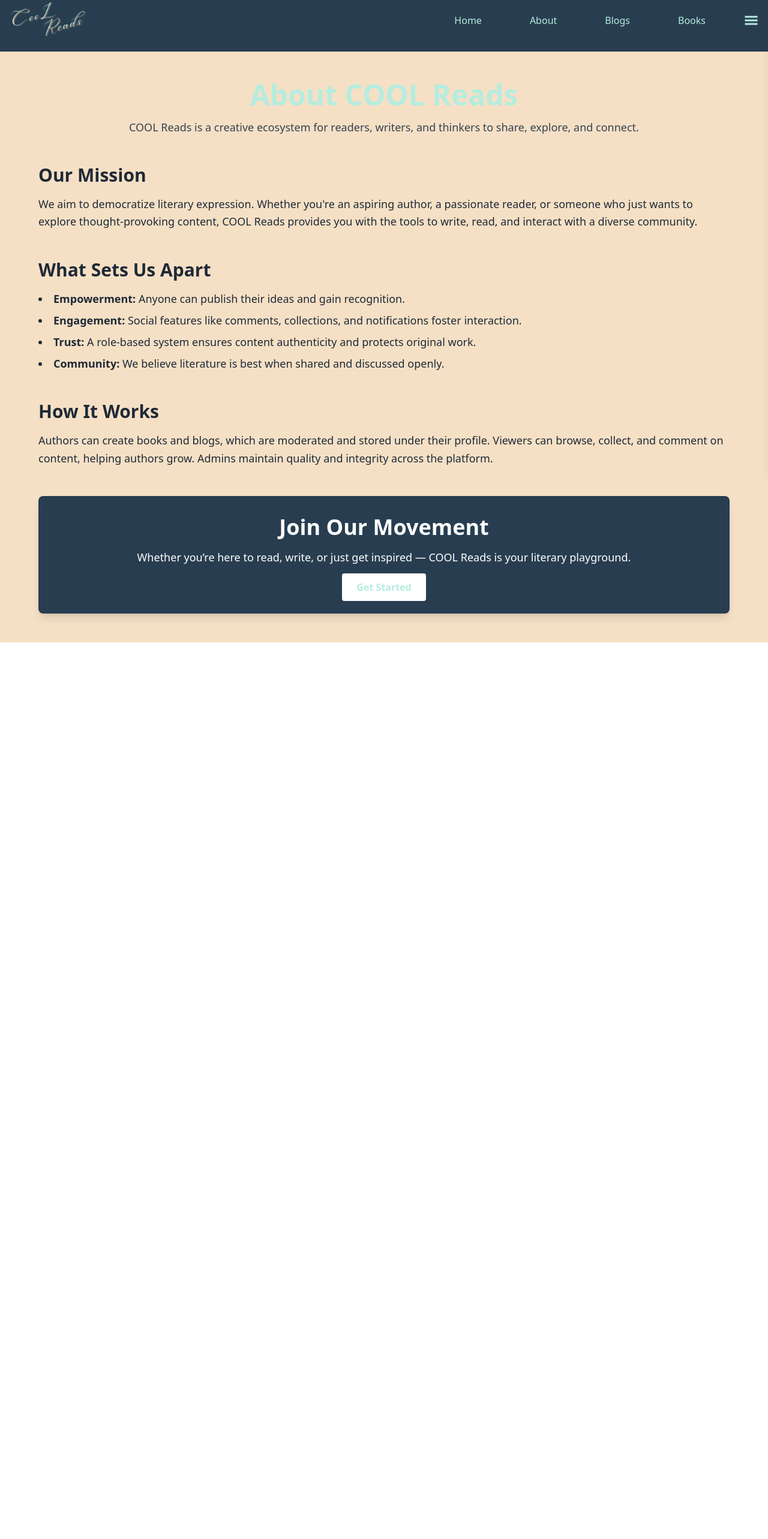
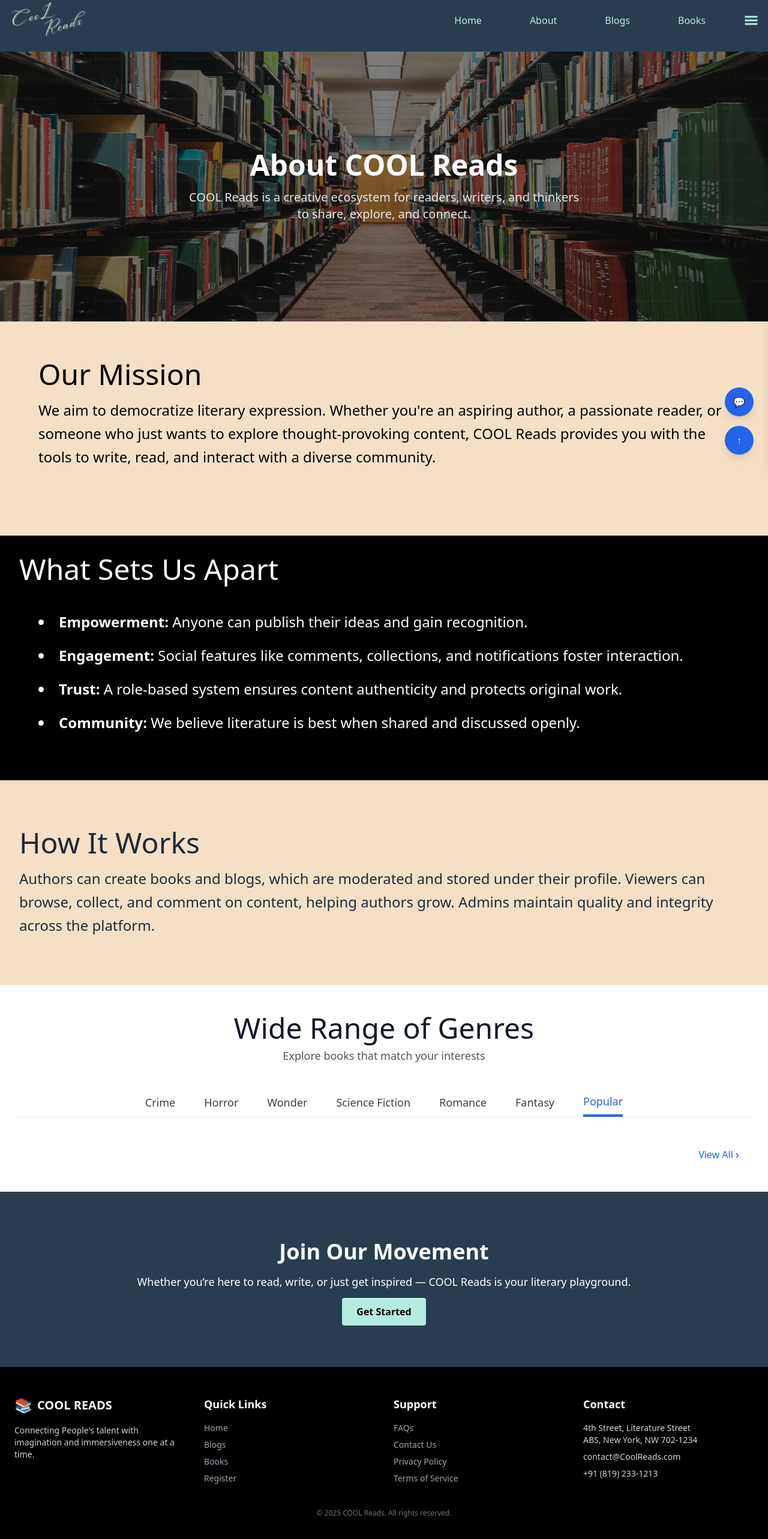
Before and after one commit to Nihaar75858/Cool-Reads, a React (Create React App) app in the folder frontend/: page /about in a window 1280 px wide. Shown: the part 18-2584 px from the top of the page at 60% size. Before the commit the page ends 1089 px from the top, so only its background shows below. Built offline with nearby package versions, Linux system fonts and the light colour scheme.

Commit message:
About section and directories updated

```diff
--- a/frontend/src/App.js
+++ b/frontend/src/App.js
@@ -10,9 +10,9 @@ import Notifications from './components/Notifications/Notifications';
 import About from './pages/About/About';
 
 // Blog
-import CreateBlog from './pages/Author/Blog/CreateBlog/CreateBlog';
-import ViewBlogs from './pages/Author/Blog/ViewBlog/ViewBlog';
-import BlogDetail from './pages/Author/Blog/ViewBlog/BlogDetail';
+import CreateBlog from './pages/Blog/CreateBlog/CreateBlog';
+import ViewBlogs from './pages/Blog/ViewBlog/ViewBlog';
+import BlogDetail from './pages/Blog/ViewBlog/BlogDetail';
 
 
 // Author
@@ -57,17 +57,17 @@ function App() {
         <Route path="/blogs/:id" element={<BlogDetail />} />
         <Route path="/publicblogs" element={<ViewBlogs />} />
 
-        <Route path="/notifications" element={<Notifications />} />
-
         // Author
-        <Route path="/authordashboard" element={<AuthorDashboard user={user} />} />
-        <Route path="/admin/addpublications" element={<AddPublication user={user} />} />
-        <Route path="/addbook" element={<AddBook />} />
+        <Route path="/author/authordashboard" element={<AuthorDashboard user={user} />} />
+        <Route path="/author/addbook" element={<AddBook />} />
+        <Route path="/author/notifications" element={<Notifications />} />
 
         // Admin
+        <Route path="/admin/addpublications" element={<AddPublication user={user} />} />
         <Route path="/admin/viewpublications" element={<AdminNotification />} />
         <Route path="/admin/admindashboard" element={<AdminDashboard />} />
         <Route path="/admin/requests/:id" element={<BookRequestDetail />} />
+        <Route path="/admin/notifications" element={<Notifications />} />
 
         // Viewer
         <Route path="/viewerdashboard" element={<ViewerDashboard user={user} />} />
--- a/frontend/src/components/constants/utils.jsx
+++ b/frontend/src/components/constants/utils.jsx
@@ -23,8 +23,8 @@ const NavigationConfig = {
         { name: "Notifications", to: "/admin/notifications", submenus: null },
     ],
     2: [
-        { name: "Home", to: "/authordashboard", submenus: null },
-        { name: "Books", to: "/addbook", submenus: null },
+        { name: "Home", to: "/author/authordashboard", submenus: null },
+        { name: "Books", to: "/author/addbook", submenus: null },
         {
             name: "Blogs", submenus: [
                 { name: "Create Blog", to: "/createblog" },
--- a/frontend/src/pages/About/About.jsx
+++ b/frontend/src/pages/About/About.jsx
@@ -1,32 +1,50 @@
-import React from 'react';
+import React, { useState, useEffect } from 'react';
 
 const About = () => {
+  const genres = ['Crime', 'Horror', 'Wonder', 'Science Fiction', 'Romance', 'Fantasy', 'Popular'];
+  const [selectedGenre, setSelectedGenre] = useState('Popular');
+
   return (
-    <div className="min-h-screen bg-custombg text-gray-800 px-6 py-12">
-      <div className="max-w-6xl mx-auto space-y-12">
+    <div className="min-h-screen bg-custombg text-gray-800 ">
 
-        {/* Heading */}
-        <div className="text-center">
-          <h1 className="text-5xl font-bold mb-4 text-navtext">About COOL Reads</h1>
-          <p className="text-lg text-gray-700">
+      <div className="relative w-full h-[450px]">
+        {/* Background Image */}
+        <img
+          src="/aboutbg.jpg"
+          alt="COOL Reads"
+          className="w-full h-full"
+        />
+
+        {/* Overlay */}
+        <div className="absolute inset-0 bg-black bg-opacity-50 flex flex-col items-center justify-center text-center px-4">
+          <h1 className="text-4xl md:text-5xl font-bold text-white mb-4">About COOL Reads</h1>
+          <p className="text-lg md:text-xl text-gray-200 max-w-2xl">
             COOL Reads is a creative ecosystem for readers, writers, and thinkers to share, explore, and connect.
           </p>
         </div>
+      </div>
+
+
+      <div className="space-y-12 p-8 pb-20">
 
         {/* Mission Section */}
-        <section>
-          <h2 className="text-3xl font-semibold mb-4">Our Mission</h2>
-          <p className="text-lg leading-relaxed">
+        <section className="text-black p-8">
+          <h2 className="text-5xl mb-4">Our Mission</h2>
+          <p className="text-2xl leading-relaxed">
             We aim to democratize literary expression. Whether you're an aspiring author, a passionate reader,
             or someone who just wants to explore thought-provoking content, COOL Reads provides you with the
             tools to write, read, and interact with a diverse community.
           </p>
         </section>
 
+      </div>
+
+      <div className="space-y-12">
+
         {/* Values Section */}
-        <section>
-          <h2 className="text-3xl font-semibold mb-4">What Sets Us Apart</h2>
-          <ul className="list-disc list-inside text-lg space-y-2">
+        <section className='bg-black text-white p-8 pb-20'>
+          <h2 className="text-5xl mb-12">What Sets Us Apart</h2>
+          <ul className="list-disc list-inside text-2xl space-y-6 px-8">
             <li><strong>Empowerment:</strong> Anyone can publish their ideas and gain recognition.</li>
             <li><strong>Engagement:</strong> Social features like comments, collections, and notifications foster interaction.</li>
             <li><strong>Trust:</strong> A role-based system ensures content authenticity and protects original work.</li>
@@ -35,30 +53,132 @@ const About = () => {
         </section>
 
         {/* How it Works Section */}
-        <section>
-          <h2 className="text-3xl font-semibold mb-4">How It Works</h2>
-          <p className="text-lg leading-relaxed">
+        <section className="pb-20 p-8">
+          <h2 className="text-5xl mb-4">How It Works</h2>
+          <p className="text-2xl leading-relaxed">
             Authors can create books and blogs, which are moderated and stored under their profile.
             Viewers can browse, collect, and comment on content, helping authors grow. Admins maintain
             quality and integrity across the platform.
           </p>
         </section>
 
+      </div>
+
+
+      <div className="bg-white px-6 relative space-y-12 py-12">
+        {/* Title */}
+        <div className="text-center mb-6">
+          <h1 className="text-4xl md:text-5xl text-gray-900">Wide Range of Genres</h1>
+          <p className="text-lg text-gray-600 mt-2">Explore books that match your interests</p>
+        </div>
+
+        {/* Tabs */}
+        <div className="flex justify-center space-x-12 border-b border-gray-200 mt-6">
+          {genres.map((genre) => (
+            <button
+              key={genre}
+              onClick={() => setSelectedGenre(genre)}
+              className={`pb-2 text-lg font-medium ${selectedGenre === genre
+                ? 'text-blue-600 border-b-4 border-blue-600'
+                : 'text-gray-700 hover:text-blue-500'
+                }`}
+            >
+              {genre}
+            </button>
+          ))}
+        </div>
+
+        {/* View All Button */}
+        <div className="flex justify-end mt-6 pr-6">
+          <button className="text-blue-600 font-medium flex items-center gap-1 hover:underline">
+            View All
+            <span className="text-xl">›</span>
+          </button>
+        </div>
+
+        {/* Floating Icons */}
+        <div className="fixed bottom-6 right-6 space-y-4 z-50">
+          <button className="bg-blue-600 text-white w-12 h-12 rounded-full flex items-center justify-center shadow-lg hover:bg-blue-700 transition">
+            💬
+          </button>
+          <button
+            onClick={() => window.scrollTo({ top: 0, behavior: 'smooth' })}
+            className="bg-blue-600 text-white w-12 h-12 rounded-full flex items-center justify-center shadow-lg hover:bg-blue-700 transition"
+          >
+            ↑
+          </button>
+        </div>
+      </div>
+
+      <div className="space-y-20">
         {/* Call to Action */}
-        <section className="bg-logobg text-white rounded-lg p-8 text-center shadow-lg">
+        <section className="bg-logobg text-white py-20 text-center shadow-lg">
           <h2 className="text-4xl font-bold mb-4">Join Our Movement</h2>
           <p className="text-lg mb-6">
             Whether you’re here to read, write, or just get inspired — COOL Reads is your literary playground.
           </p>
           <a
             href="/register"
-            className="bg-white text-navtext font-semibold px-6 py-3 rounded hover:bg-gray-200 transition"
+            className="bg-navtext text-black font-semibold px-6 py-3 rounded hover:bg-gray-200 transition"
           >
             Get Started
           </a>
         </section>
 
       </div>
+
+      <footer className="bg-black text-white py-12">
+        <div className="max-w-7xl mx-auto px-6 grid grid-cols-1 sm:grid-cols-2 md:grid-cols-4 gap-8">
+
+          {/* Logo + About */}
+          <div>
+            <h2 className="text-xl font-bold flex items-center gap-2 mb-4">
+              <span className="text-blue-400 text-2xl">📚</span> COOL READS
+            </h2>
+            <p className="text-sm text-gray-300">
+              Connecting People's talent with imagination and immersiveness one at a time.
+            </p>
+          </div>
+
+          {/* Quick Links */}
+          <div>
+            <h3 className="text-lg font-semibold mb-4">Quick Links</h3>
+            <ul className="space-y-2 text-gray-400 text-sm">
+              <li><a href="/" className="hover:text-white">Home</a></li>
+              <li><a href="#" className="hover:text-white">Blogs</a></li>
+              <li><a href="#" className="hover:text-white">Books</a></li>
+              <li><a href="/register" className="hover:text-white">Register</a></li>
+            </ul>
+          </div>
+
+          {/* Support */}
+          <div>
+            <h3 className="text-lg font-semibold mb-4">Support</h3>
+            <ul className="space-y-2 text-gray-400 text-sm">
+              <li><a href="#" className="hover:text-white">FAQs</a></li>
+              <li><a href="#" className="hover:text-white">Contact Us</a></li>
+              <li><a href="#" className="hover:text-white">Privacy Policy</a></li>
+              <li><a href="#" className="hover:text-white">Terms of Service</a></li>
+            </ul>
+          </div>
+
+          {/* Contact */}
+          <div>
+            <h3 className="text-lg font-semibold mb-4">Contact</h3>
+            <p className="text-sm text-gray-300 mb-2">
+              4th Street, Literature Street<br />
+              ABS, New York, NW 702-1234
+            </p>
+            <p className="text-sm text-gray-300 mb-2">contact@CoolReads.com</p>
+            <p className="text-sm text-gray-300">+91 (819) 233-1213</p>
+          </div>
+
+        </div>
+
+        <div className="text-center text-gray-500 text-xs mt-10">
+          &copy; {new Date().getFullYear()} COOL Reads. All rights reserved.
+        </div>
+      </footer>
     </div>
   );
 };
--- /dev/null
+++ b/frontend/src/pages/Author/Notifications/AuthorNotifications.jsx
@@ -0,0 +1,68 @@
+import React, { useEffect, useState } from 'react';
+import axios from 'axios';
+import { useUser } from '../../components/Context/UserContext';
+
+const AuthorNotifications = () => {
+  const { user } = useUser();
+  const [books, setBooks] = useState([]);
+  const [loading, setLoading] = useState(true);
+
+  useEffect(() => {
+    const fetchAuthorBooks = async () => {
+      if (!user?._id) return;
+      try {
+        const response = await axios.get(`http://localhost:5000/api/books/author/${user._id}`);
+        setBooks(response.data);
+      } catch (error) {
+        console.error("Error fetching books:", error);
+      } finally {
+        setLoading(false);
+      }
+    };
+
+    fetchAuthorBooks();
+  }, [user]);
+
+  const getStatusColor = (status) => {
+    switch (status) {
+      case 'Accepted':
+        return 'text-green-600';
+      case 'Rejected':
+        return 'text-red-600';
+      case 'Pending':
+      default:
+        return 'text-yellow-500';
+    }
+  };
+
+  return (
+    <div className="min-h-screen bg-custombg p-8">
+      <div className="max-w-4xl mx-auto bg-white shadow-md rounded-lg p-6">
+        <h1 className="text-3xl font-bold mb-6 text-navtext">Your Book Notifications</h1>
+
+        {loading ? (
+          <p className="text-gray-600">Loading notifications...</p>
+        ) : books.length === 0 ? (
+          <p className="text-gray-600">No books submitted yet.</p>
+        ) : (
+          <ul className="space-y-4">
+            {books.map((book) => (
+              <li key={book._id} className="border p-4 rounded-md shadow-sm bg-gray-50">
+                <div className="flex justify-between items-center">
+                  <div>
+                    <h2 className="text-xl font-semibold text-gray-800">{book.title}</h2>
+                    <p className={`mt-1 font-medium ${getStatusColor(book.status)}`}>
+                      Status: {book.status}
+                    </p>
+                  </div>
+                </div>
+              </li>
+            ))}
+          </ul>
+        )}
+      </div>
+    </div>
+  );
+};
+
+export default AuthorNotifications;
--- a/frontend/src/pages/Author/Blog/CreateBlog/CreateBlog.jsx
+++ b/frontend/src/pages/Blog/CreateBlog/CreateBlog.jsx
@@ -1,7 +1,7 @@
 import React, { useState, useEffect } from 'react';
 import { useNavigate } from 'react-router-dom';
 import axios from 'axios';
-import { useUser } from '../../../../components/Context/UserContext';
+import { useUser } from '../../../components/Context/UserContext';
 
 const CreateBlog = () => {
   const [authorFirstName, setAuthorFirstName] = useState('');
--- a/frontend/src/pages/DashBoard/Dashboard.jsx
+++ b/frontend/src/pages/DashBoard/Dashboard.jsx
@@ -128,10 +128,10 @@ const Dashboard = () => {
           <div>
             <h3 className="text-lg font-semibold mb-4">Quick Links</h3>
             <ul className="space-y-2 text-gray-400 text-sm">
-              <li><a href="#" className="hover:text-white">About</a></li>
+              <li><a href="/about" className="hover:text-white">About</a></li>
               <li><a href="#" className="hover:text-white">Blogs</a></li>
               <li><a href="#" className="hover:text-white">Books</a></li>
-              <li><a href="#" className="hover:text-white">Register</a></li>
+              <li><a href="/register" className="hover:text-white">Register</a></li>
             </ul>
           </div>
 
```
Also changed, not shown: frontend/public/aboutbg.jpg (added), frontend/src/pages/Blog/ViewBlog/BlogDetail.jsx (renamed from frontend/src/pages/Author/Blog/ViewBlog/BlogDetail.jsx), frontend/src/pages/Blog/ViewBlog/ViewBlog.jsx (renamed from frontend/src/pages/Author/Blog/ViewBlog/ViewBlog.jsx), 1 other file (tests, documents, lock files or other folders).
